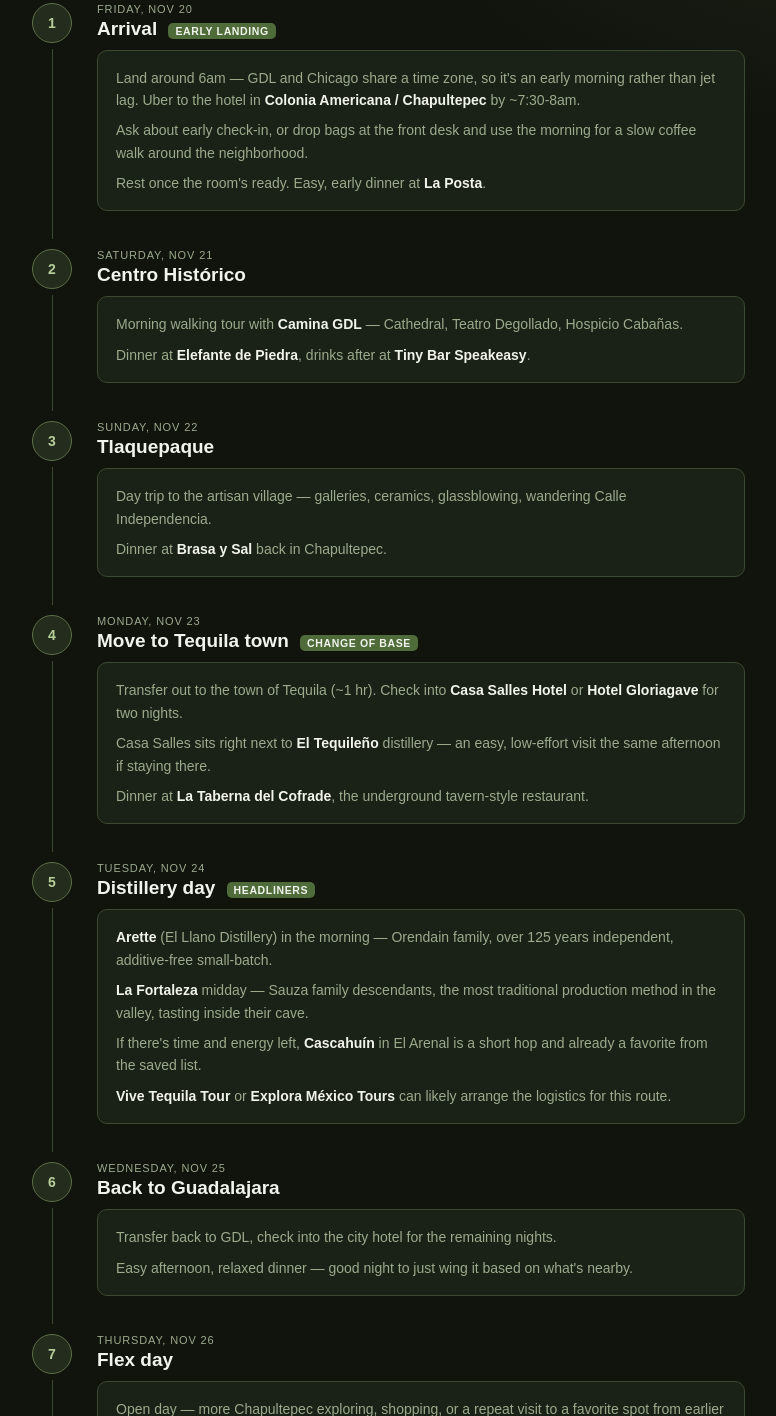
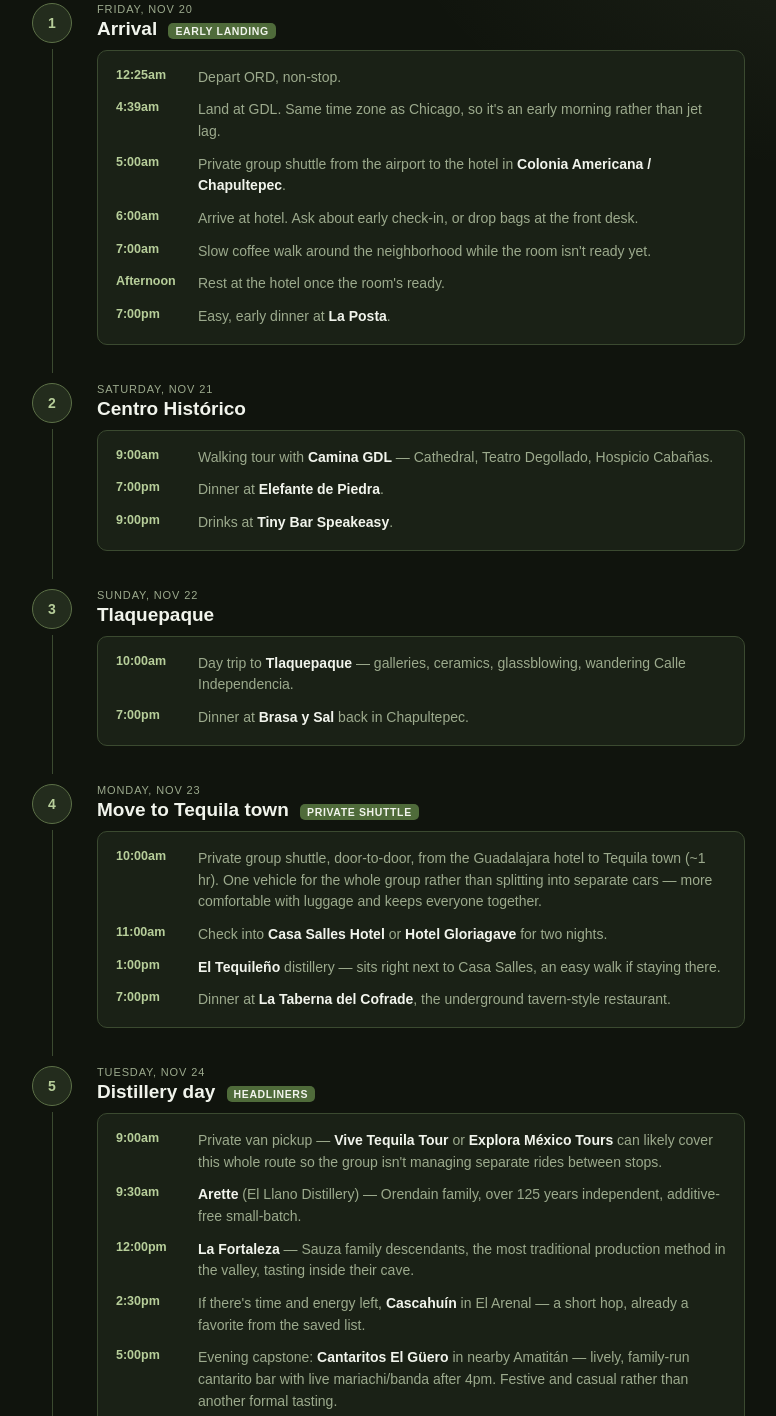
Before and after one commit to restine-photo/2026-gdl-itinerary, a plain HTML site: page index.html in a window 1280 px wide. Shown: the part 366-1782 px from the top of the page, without its empty margins (255-1031 px from the left). Drawn offline with Linux system fonts and the light colour scheme.

Commit message:
Update index.html

```diff
--- a/index.html
+++ b/index.html
@@ -159,6 +159,31 @@
 
 .day-card strong{ color: var(--ink); font-weight: 700; }
 
+.time-row{
+  display: flex;
+  gap: 14px;
+  margin-bottom: 11px;
+}
+
+.time-row:last-child{ margin-bottom: 0; }
+
+.time-label{
+  flex-shrink: 0;
+  width: 68px;
+  font-weight: 700;
+  font-size: 12.5px;
+  color: var(--accent-pale);
+  padding-top: 1px;
+}
+
+.time-text{
+  font-size: 14px;
+  color: var(--ink-dim);
+  line-height: 1.55;
+}
+
+.time-text strong{ color: var(--ink); font-weight: 700; }
+
 .tag{
   display: inline-block;
   font-size: 10.5px;
@@ -206,9 +231,13 @@
       <div class="day-date">Friday, Nov 20</div>
       <div class="day-title">Arrival <span class="tag">Early landing</span></div>
       <div class="day-card">
-        <p>Land around 6am — GDL and Chicago share a time zone, so it's an early morning rather than jet lag. Uber to the hotel in <strong>Colonia Americana / Chapultepec</strong> by ~7:30-8am.</p>
-        <p>Ask about early check-in, or drop bags at the front desk and use the morning for a slow coffee walk around the neighborhood.</p>
-        <p>Rest once the room's ready. Easy, early dinner at <strong>La Posta</strong>.</p>
+        <div class="time-row"><div class="time-label">12:25am</div><div class="time-text">Depart ORD, non-stop.</div></div>
+        <div class="time-row"><div class="time-label">4:39am</div><div class="time-text">Land at GDL. Same time zone as Chicago, so it's an early morning rather than jet lag.</div></div>
+        <div class="time-row"><div class="time-label">5:00am</div><div class="time-text">Private group shuttle from the airport to the hotel in <strong>Colonia Americana / Chapultepec</strong>.</div></div>
+        <div class="time-row"><div class="time-label">6:00am</div><div class="time-text">Arrive at hotel. Ask about early check-in, or drop bags at the front desk.</div></div>
+        <div class="time-row"><div class="time-label">7:00am</div><div class="time-text">Slow coffee walk around the neighborhood while the room isn't ready yet.</div></div>
+        <div class="time-row"><div class="time-label">Afternoon</div><div class="time-text">Rest at the hotel once the room's ready.</div></div>
+        <div class="time-row"><div class="time-label">7:00pm</div><div class="time-text">Easy, early dinner at <strong>La Posta</strong>.</div></div>
       </div>
     </div>
   </div>
@@ -219,8 +248,9 @@
       <div class="day-date">Saturday, Nov 21</div>
       <div class="day-title">Centro Histórico</div>
       <div class="day-card">
-        <p>Morning walking tour with <strong>Camina GDL</strong> — Cathedral, Teatro Degollado, Hospicio Cabañas.</p>
-        <p>Dinner at <strong>Elefante de Piedra</strong>, drinks after at <strong>Tiny Bar Speakeasy</strong>.</p>
+        <div class="time-row"><div class="time-label">9:00am</div><div class="time-text">Walking tour with <strong>Camina GDL</strong> — Cathedral, Teatro Degollado, Hospicio Cabañas.</div></div>
+        <div class="time-row"><div class="time-label">7:00pm</div><div class="time-text">Dinner at <strong>Elefante de Piedra</strong>.</div></div>
+        <div class="time-row"><div class="time-label">9:00pm</div><div class="time-text">Drinks at <strong>Tiny Bar Speakeasy</strong>.</div></div>
       </div>
     </div>
   </div>
@@ -231,8 +261,8 @@
       <div class="day-date">Sunday, Nov 22</div>
       <div class="day-title">Tlaquepaque</div>
       <div class="day-card">
-        <p>Day trip to the artisan village — galleries, ceramics, glassblowing, wandering Calle Independencia.</p>
-        <p>Dinner at <strong>Brasa y Sal</strong> back in Chapultepec.</p>
+        <div class="time-row"><div class="time-label">10:00am</div><div class="time-text">Day trip to <strong>Tlaquepaque</strong> — galleries, ceramics, glassblowing, wandering Calle Independencia.</div></div>
+        <div class="time-row"><div class="time-label">7:00pm</div><div class="time-text">Dinner at <strong>Brasa y Sal</strong> back in Chapultepec.</div></div>
       </div>
     </div>
   </div>
@@ -241,11 +271,12 @@
     <div class="day-rail"><div class="day-num">4</div><div class="day-line"></div></div>
     <div class="day-body">
       <div class="day-date">Monday, Nov 23</div>
-      <div class="day-title">Move to Tequila town <span class="tag">Change of base</span></div>
+      <div class="day-title">Move to Tequila town <span class="tag">Private shuttle</span></div>
       <div class="day-card">
-        <p>Transfer out to the town of Tequila (~1 hr). Check into <strong>Casa Salles Hotel</strong> or <strong>Hotel Gloriagave</strong> for two nights.</p>
-        <p>Casa Salles sits right next to <strong>El Tequileño</strong> distillery — an easy, low-effort visit the same afternoon if staying there.</p>
-        <p>Dinner at <strong>La Taberna del Cofrade</strong>, the underground tavern-style restaurant.</p>
+        <div class="time-row"><div class="time-label">10:00am</div><div class="time-text">Private group shuttle, door-to-door, from the Guadalajara hotel to Tequila town (~1 hr). One vehicle for the whole group rather than splitting into separate cars — more comfortable with luggage and keeps everyone together.</div></div>
+        <div class="time-row"><div class="time-label">11:00am</div><div class="time-text">Check into <strong>Casa Salles Hotel</strong> or <strong>Hotel Gloriagave</strong> for two nights.</div></div>
+        <div class="time-row"><div class="time-label">1:00pm</div><div class="time-text"><strong>El Tequileño</strong> distillery — sits right next to Casa Salles, an easy walk if staying there.</div></div>
+        <div class="time-row"><div class="time-label">7:00pm</div><div class="time-text">Dinner at <strong>La Taberna del Cofrade</strong>, the underground tavern-style restaurant.</div></div>
       </div>
     </div>
   </div>
@@ -256,10 +287,11 @@
       <div class="day-date">Tuesday, Nov 24</div>
       <div class="day-title">Distillery day <span class="tag">Headliners</span></div>
       <div class="day-card">
-        <p><strong>Arette</strong> (El Llano Distillery) in the morning — Orendain family, over 125 years independent, additive-free small-batch.</p>
-        <p><strong>La Fortaleza</strong> midday — Sauza family descendants, the most traditional production method in the valley, tasting inside their cave.</p>
-        <p>If there's time and energy left, <strong>Cascahuín</strong> in El Arenal is a short hop and already a favorite from the saved list.</p>
-        <p><strong>Vive Tequila Tour</strong> or <strong>Explora México Tours</strong> can likely arrange the logistics for this route.</p>
+        <div class="time-row"><div class="time-label">9:00am</div><div class="time-text">Private van pickup — <strong>Vive Tequila Tour</strong> or <strong>Explora México Tours</strong> can likely cover this whole route so the group isn't managing separate rides between stops.</div></div>
+        <div class="time-row"><div class="time-label">9:30am</div><div class="time-text"><strong>Arette</strong> (El Llano Distillery) — Orendain family, over 125 years independent, additive-free small-batch.</div></div>
+        <div class="time-row"><div class="time-label">12:00pm</div><div class="time-text"><strong>La Fortaleza</strong> — Sauza family descendants, the most traditional production method in the valley, tasting inside their cave.</div></div>
+        <div class="time-row"><div class="time-label">2:30pm</div><div class="time-text">If there's time and energy left, <strong>Cascahuín</strong> in El Arenal — a short hop, already a favorite from the saved list.</div></div>
+        <div class="time-row"><div class="time-label">5:00pm</div><div class="time-text">Evening capstone: <strong>Cantaritos El Güero</strong> in nearby Amatitán — lively, family-run cantarito bar with live mariachi/banda after 4pm. Festive and casual rather than another formal tasting.</div></div>
       </div>
     </div>
   </div>
@@ -270,8 +302,10 @@
       <div class="day-date">Wednesday, Nov 25</div>
       <div class="day-title">Back to Guadalajara</div>
       <div class="day-card">
-        <p>Transfer back to GDL, check into the city hotel for the remaining nights.</p>
-        <p>Easy afternoon, relaxed dinner — good night to just wing it based on what's nearby.</p>
+        <div class="time-row"><div class="time-label">10:00am</div><div class="time-text">Private group shuttle back to Guadalajara, same approach as the trip out.</div></div>
+        <div class="time-row"><div class="time-label">12:00pm</div><div class="time-text">Check into the city hotel for the remaining nights.</div></div>
+        <div class="time-row"><div class="time-label">Afternoon</div><div class="time-text">Easy afternoon — nothing planned.</div></div>
+        <div class="time-row"><div class="time-label">7:00pm</div><div class="time-text">Relaxed dinner — good night to just wing it based on what's nearby.</div></div>
       </div>
     </div>
   </div>
@@ -282,7 +316,7 @@
       <div class="day-date">Thursday, Nov 26</div>
       <div class="day-title">Flex day</div>
       <div class="day-card">
-        <p>Open day — more Chapultepec exploring, shopping, or a repeat visit to a favorite spot from earlier in the week.</p>
+        <div class="time-row"><div class="time-label">All day</div><div class="time-text">Open — more Chapultepec exploring, shopping, or a repeat visit to a favorite spot from earlier in the week.</div></div>
       </div>
     </div>
   </div>
@@ -293,8 +327,8 @@
       <div class="day-date">Friday, Nov 27</div>
       <div class="day-title">Last full day <span class="tag">Send-off dinner</span></div>
       <div class="day-card">
-        <p>Wrap-up day — anything missed, souvenirs, packing.</p>
-        <p>Good candidate for a last-hurrah dinner, since there's nowhere to be early the next morning but the airport.</p>
+        <div class="time-row"><div class="time-label">Morning</div><div class="time-text">Wrap-up: anything missed, souvenirs, packing.</div></div>
+        <div class="time-row"><div class="time-label">7:00pm</div><div class="time-text">Last-hurrah dinner — nowhere to be early the next morning but the airport.</div></div>
       </div>
     </div>
   </div>
@@ -303,9 +337,12 @@
     <div class="day-rail"><div class="day-num">9</div></div>
     <div class="day-body">
       <div class="day-date">Saturday, Nov 28</div>
-      <div class="day-title">Departure</div>
+      <div class="day-title">Departure <span class="tag">Afternoon flight</span></div>
       <div class="day-card">
-        <p>Fly back to Chicago.</p>
+        <div class="time-row"><div class="time-label">Morning</div><div class="time-text">Free morning — a last coffee, a final walk around the neighborhood, or a relaxed pack-up.</div></div>
+        <div class="time-row"><div class="time-label">11:00am</div><div class="time-text">Leave the hotel — private shuttle to the airport.</div></div>
+        <div class="time-row"><div class="time-label">1:54pm</div><div class="time-text">Depart GDL, non-stop.</div></div>
+        <div class="time-row"><div class="time-label">6:10pm</div><div class="time-text">Land at ORD.</div></div>
       </div>
     </div>
   </div>
```
